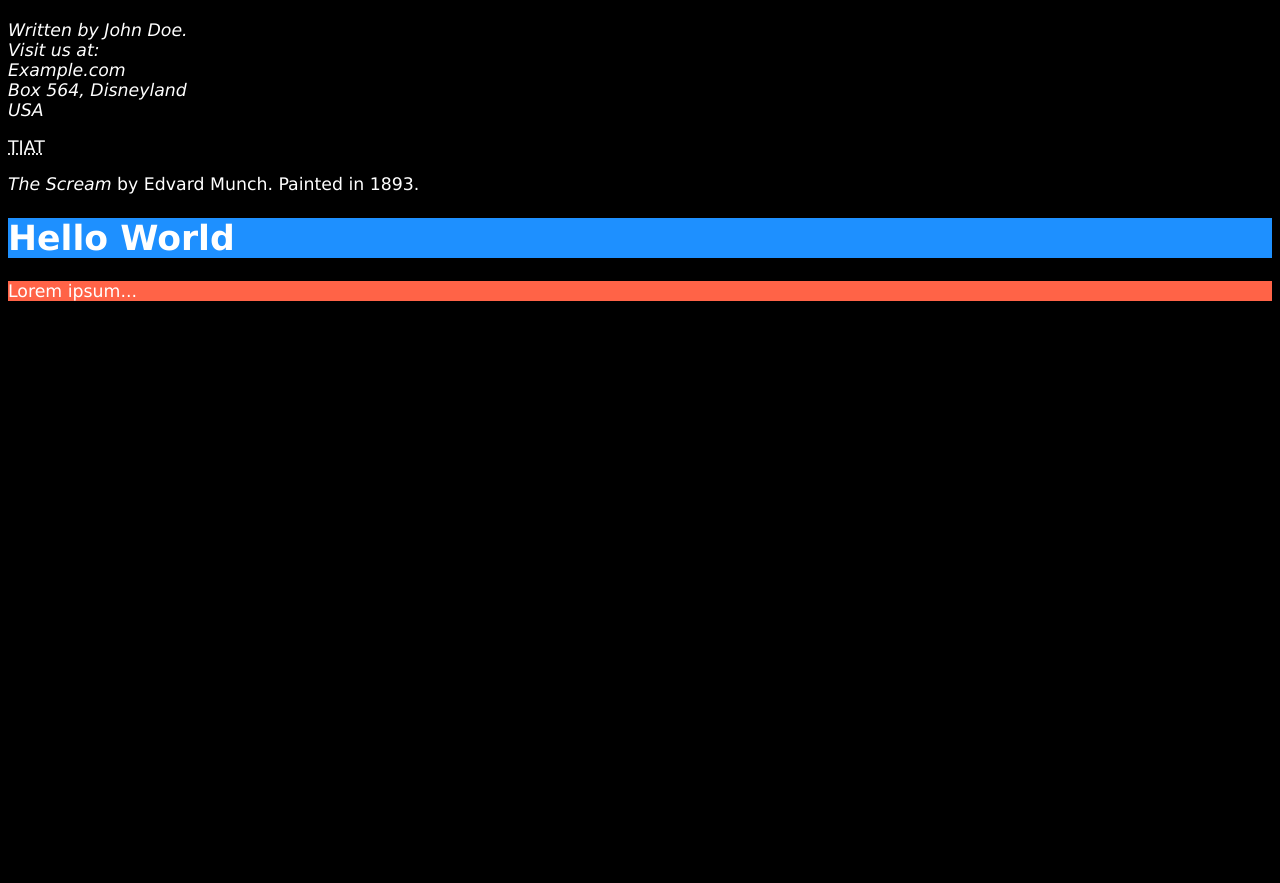
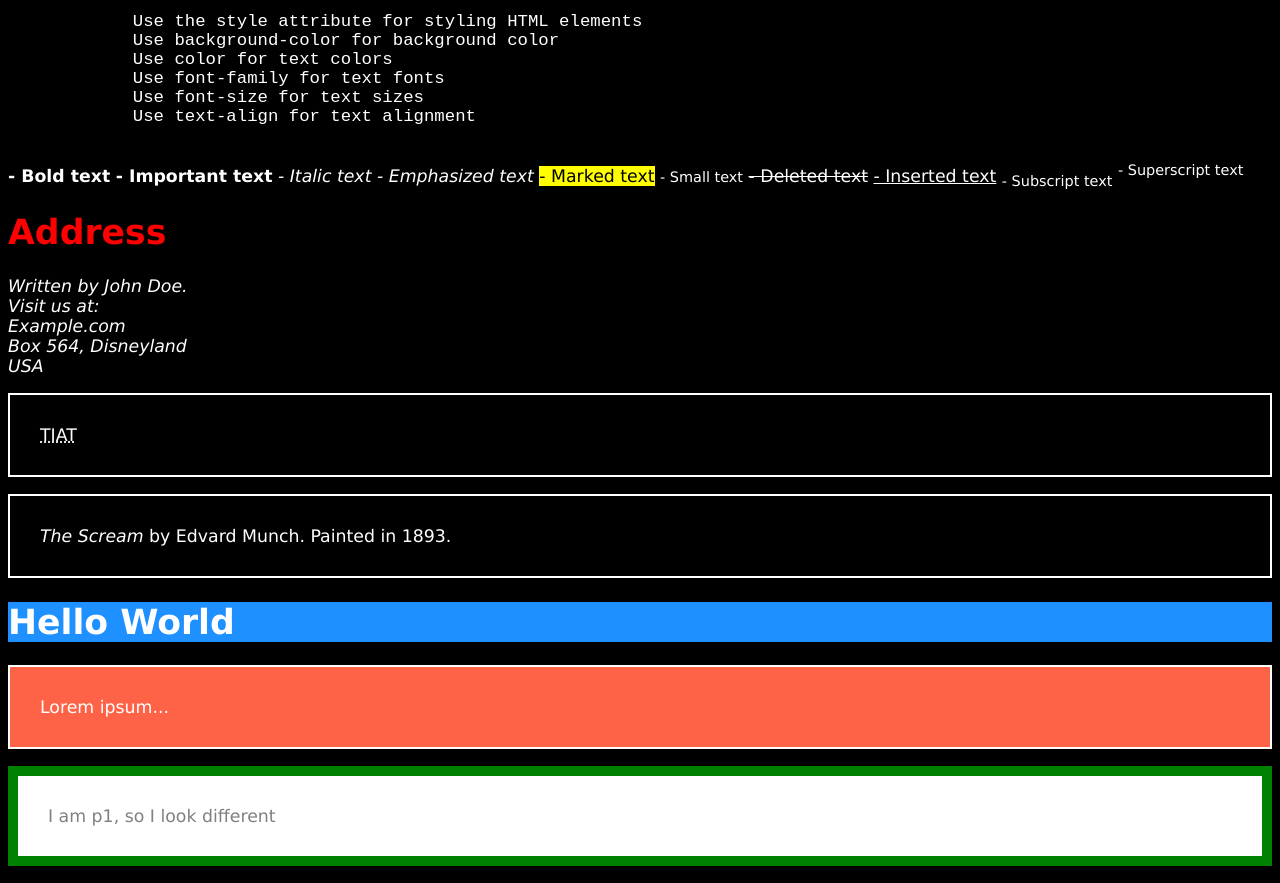
Before and after one commit to armeetj/learn, a plain HTML site: page learnhtml/index.html in a window 1280 px wide. Shown: the part 1860-2743 px from the top of the page. Before the commit the page ends 2178 px from the top, so only its background shows below. Drawn offline with Linux system fonts and the light colour scheme.

Commit message:
more ugly styling

```diff
--- a/learnhtml/index.html
+++ b/learnhtml/index.html
@@ -119,8 +119,20 @@
             p
             {
 
-                color:white
+                color:white;
+                border:2px solid white;
+                padding:30px;
+            }
+
+            #p1
+            {
+                color:gray;
+                background-color: white;
+                border-color: green;
+                border-width: 10px;
             }
         </style>
+
+        <p id = "p1">I am p1, so I look different</p>
     </body>
 </html>
```
